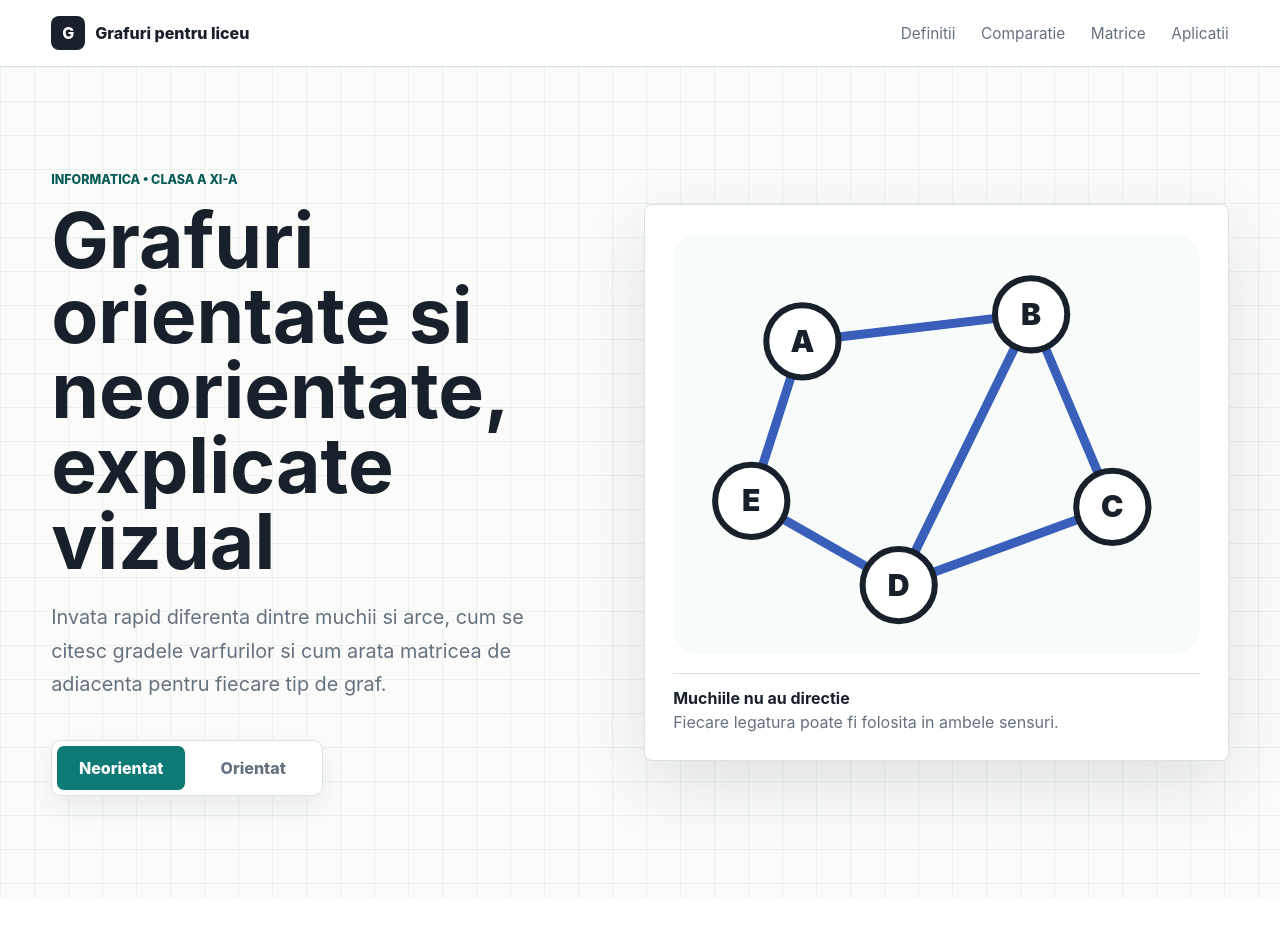
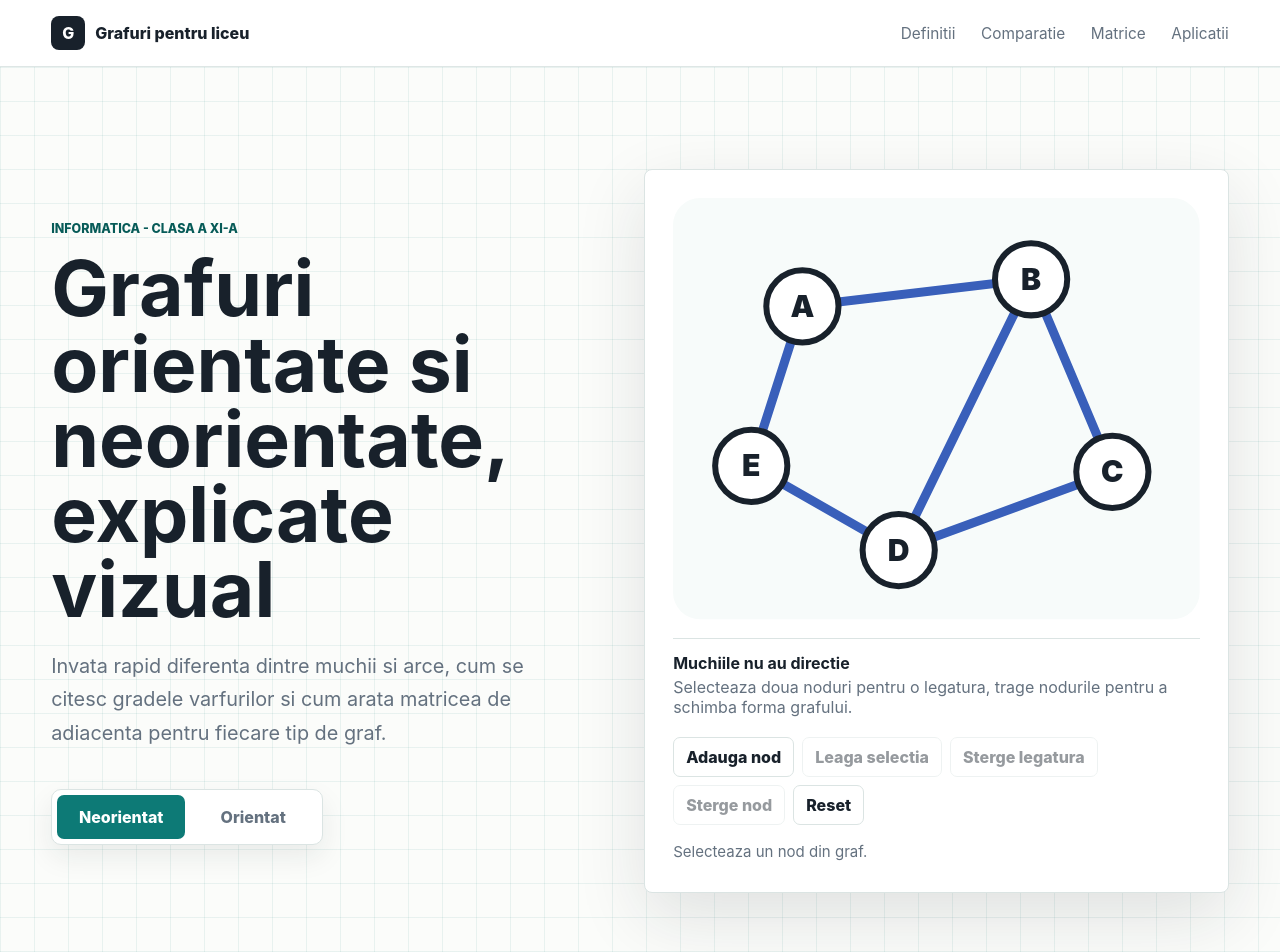
Before and after one commit to GabrielLgc/graf, a React (Vite) app: page / in a window 1280 px wide. Shown: the top 952 px of the page. Built offline with nearby package versions, Linux system fonts and the light colour scheme.

Commit message:
added interactions

```diff
--- a/src/App.jsx
+++ b/src/App.jsx
@@ -1,6 +1,6 @@
-import { useMemo, useState } from "react";
+import { useMemo, useRef, useState } from "react";
 
-const nodes = [
+const initialNodes = [
   { id: "A", x: 86, y: 72 },
   { id: "B", x: 238, y: 54 },
   { id: "C", x: 292, y: 182 },
@@ -25,6 +25,17 @@ const directedEdges = [
   ["E", "A"],
   ["D", "E"]
 ];
+
+const initialGraphs = {
+  undirected: {
+    nodes: initialNodes,
+    edges: undirectedEdges
+  },
+  directed: {
+    nodes: initialNodes,
+    edges: directedEdges
+  }
+};
 
 const lessons = [
   {
@@ -55,12 +66,20 @@ const algorithms = [
   "Problema comis-voiajorului: cauta un traseu scurt care viziteaza fiecare oras o singura data si revine la start."
 ];
 
-function getNode(id) {
+function getNode(nodes, id) {
   return nodes.find((node) => node.id === id);
 }
 
-function Matrix({ mode }) {
-  const edges = mode === "directed" ? directedEdges : undirectedEdges;
+function isSameEdge(edge, nextEdge, mode) {
+  const [from, to] = edge;
+  const [nextFrom, nextTo] = nextEdge;
+  if (mode === "directed") {
+    return from === nextFrom && to === nextTo;
+  }
+  return (from === nextFrom && to === nextTo) || (from === nextTo && to === nextFrom);
+}
+
+function Matrix({ mode, nodes, edges }) {
   const matrix = nodes.map((row) =>
     nodes.map((col) => {
       const forward = edges.some(([from, to]) => from === row.id && to === col.id);
@@ -70,7 +89,11 @@ function Matrix({ mode }) {
   );
 
   return (
-    <div className="matrix" aria-label="Matrice de adiacenta">
+    <div
+      className="matrix"
+      aria-label="Matrice de adiacenta"
+      style={{ gridTemplateColumns: `48px repeat(${nodes.length}, minmax(44px, 1fr))` }}
+    >
       <span className="matrix-corner" />
       {nodes.map((node) => (
         <strong key={`top-${node.id}`}>{node.id}</strong>
@@ -89,11 +112,47 @@ function Matrix({ mode }) {
   );
 }
 
-function GraphDiagram({ mode }) {
-  const edges = mode === "directed" ? directedEdges : undirectedEdges;
+function GraphEditor({ mode, nodes, edges, selectedIds, onSelectNode, onMoveNode }) {
+  const [draggingId, setDraggingId] = useState(null);
+  const svgRef = useRef(null);
+
+  function getPointerPosition(event) {
+    const rect = svgRef.current.getBoundingClientRect();
+    return {
+      x: Math.min(322, Math.max(28, ((event.clientX - rect.left) / rect.width) * 350)),
+      y: Math.min(252, Math.max(28, ((event.clientY - rect.top) / rect.height) * 280))
+    };
+  }
+
+  function handlePointerDown(event, id) {
+    event.currentTarget.setPointerCapture(event.pointerId);
+    setDraggingId(id);
+    onSelectNode(id);
+  }
+
+  function handlePointerMove(event) {
+    if (!draggingId) return;
+    onMoveNode(draggingId, getPointerPosition(event));
+  }
+
+  function handlePointerUp(event) {
+    if (draggingId && event.currentTarget.hasPointerCapture?.(event.pointerId)) {
+      event.currentTarget.releasePointerCapture(event.pointerId);
+    }
+    setDraggingId(null);
+  }
 
   return (
-    <svg viewBox="0 0 350 280" role="img" aria-label={`Exemplu de graf ${mode === "directed" ? "orientat" : "neorientat"}`}>
+    <svg
+      ref={svgRef}
+      className="graph-editor"
+      viewBox="0 0 350 280"
+      role="img"
+      aria-label={`Editor de graf ${mode === "directed" ? "orientat" : "neorientat"}`}
+      onPointerMove={handlePointerMove}
+      onPointerUp={handlePointerUp}
+      onPointerCancel={() => setDraggingId(null)}
+    >
       <defs>
         <marker id="arrow" viewBox="0 0 10 10" refX="8" refY="5" markerWidth="7" markerHeight="7" orient="auto-start-reverse">
           <path d="M 0 0 L 10 5 L 0 10 z" fill="#d54f2a" />
@@ -102,8 +161,9 @@ function GraphDiagram({ mode }) {
       <rect x="0" y="0" width="350" height="280" rx="18" fill="#f7fbfa" />
       <g>
         {edges.map(([from, to]) => {
-          const start = getNode(from);
-          const end = getNode(to);
+          const start = getNode(nodes, from);
+          const end = getNode(nodes, to);
+          if (!start || !end) return null;
           return (
             <line
               key={`${from}-${to}`}
@@ -119,8 +179,18 @@ function GraphDiagram({ mode }) {
       </g>
       <g>
         {nodes.map((node) => (
-          <g key={node.id}>
-            <circle cx={node.x} cy={node.y} r="24" className="node-circle" />
+          <g
+            key={node.id}
+            className="node-control"
+            onPointerDown={(event) => handlePointerDown(event, node.id)}
+            onPointerUp={handlePointerUp}
+          >
+            <circle
+              cx={node.x}
+              cy={node.y}
+              r="24"
+              className={selectedIds.includes(node.id) ? "node-circle selected" : "node-circle"}
+            />
             <text x={node.x} y={node.y + 7} textAnchor="middle" className="node-text">
               {node.id}
             </text>
@@ -131,9 +201,8 @@ function GraphDiagram({ mode }) {
   );
 }
 
-function DegreePanel({ mode }) {
+function DegreePanel({ mode, nodes, edges }) {
   const data = useMemo(() => {
-    const edges = mode === "directed" ? directedEdges : undirectedEdges;
     return nodes.map((node) => {
       if (mode === "undirected") {
         const degree = edges.filter(([a, b]) => a === node.id || b === node.id).length;
@@ -143,7 +212,7 @@ function DegreePanel({ mode }) {
       const incoming = edges.filter(([, to]) => to === node.id).length;
       return { id: node.id, incoming, out };
     });
-  }, [mode]);
+  }, [mode, nodes, edges]);
 
   return (
     <div className="degree-list">
@@ -165,7 +234,100 @@ function DegreePanel({ mode }) {
 
 export default function App() {
   const [mode, setMode] = useState("undirected");
+  const [graphs, setGraphs] = useState(initialGraphs);
+  const [selectedIds, setSelectedIds] = useState([]);
   const isDirected = mode === "directed";
+  const currentGraph = graphs[mode];
+  const selectedEdge = selectedIds.length === 2 ? selectedIds : null;
+  const selectedEdgeExists = selectedEdge
+    ? currentGraph.edges.some((edge) => isSameEdge(edge, selectedEdge, mode))
+    : false;
+
+  function updateCurrentGraph(updater) {
+    setGraphs((current) => ({
+      ...current,
+      [mode]: updater(current[mode])
+    }));
+  }
+
+  function handleModeChange(nextMode) {
+    setMode(nextMode);
+    setSelectedIds([]);
+  }
+
+  function handleSelectNode(id) {
+    setSelectedIds((current) => {
+      if (current.includes(id)) {
+        return current;
+      }
+      return [...current, id].slice(-2);
+    });
+  }
+
+  function handleMoveNode(id, position) {
+    updateCurrentGraph((graph) => ({
+      ...graph,
+      nodes: graph.nodes.map((node) => (node.id === id ? { ...node, ...position } : node))
+    }));
+  }
+
+  function getNextNodeId(nodes) {
+    const alphabet = "ABCDEFGHIJKLMNOPQRSTUVWXYZ".split("");
+    return alphabet.find((letter) => !nodes.some((node) => node.id === letter)) || `N${nodes.length + 1}`;
+  }
+
+  function addNode() {
+    updateCurrentGraph((graph) => {
+      const id = getNextNodeId(graph.nodes);
+      const index = graph.nodes.length;
+      return {
+        ...graph,
+        nodes: [
+          ...graph.nodes,
+          {
+            id,
+            x: 70 + (index % 4) * 72,
+            y: 70 + Math.floor(index / 4) * 74
+          }
+        ]
+      };
+    });
+  }
+
+  function deleteSelection() {
+    if (selectedIds.length === 0) return;
+    updateCurrentGraph((graph) => ({
+      nodes: graph.nodes.filter((node) => !selectedIds.includes(node.id)),
+      edges: graph.edges.filter(([from, to]) => !selectedIds.includes(from) && !selectedIds.includes(to))
+    }));
+    setSelectedIds([]);
+  }
+
+  function toggleEdge(action) {
+    if (!selectedEdge) return;
+    updateCurrentGraph((graph) => {
+      if (action === "remove") {
+        return {
+          ...graph,
+          edges: graph.edges.filter((edge) => !isSameEdge(edge, selectedEdge, mode))
+        };
+      }
+      const exists = graph.edges.some((edge) => isSameEdge(edge, selectedEdge, mode));
+      if (exists) return graph;
+      return {
+        ...graph,
+        edges: [...graph.edges, selectedEdge]
+      };
+    });
+  }
+
+  function resetGraph() {
+    setGraphs((current) => ({
+      ...current,
+      [mode]: initialGraphs[mode]
+    }));
+    setSelectedIds([]);
+  }
 
   return (
     <div className="app">
@@ -185,31 +347,54 @@ export default function App() {
       <main id="top">
         <section className="intro-section">
           <div className="intro-copy">
-            <p className="eyebrow">Informatica • clasa a XI-a</p>
+            <p className="eyebrow">Informatica - clasa a XI-a</p>
             <h1>Grafuri orientate si neorientate, explicate vizual</h1>
             <p>
               Invata rapid diferenta dintre muchii si arce, cum se citesc gradele varfurilor si cum arata matricea de
               adiacenta pentru fiecare tip de graf.
             </p>
             <div className="mode-switch" role="group" aria-label="Alege tipul grafului">
-              <button className={!isDirected ? "selected" : ""} onClick={() => setMode("undirected")} type="button">
+              <button className={!isDirected ? "selected" : ""} onClick={() => handleModeChange("undirected")} type="button">
                 Neorientat
               </button>
-              <button className={isDirected ? "selected" : ""} onClick={() => setMode("directed")} type="button">
+              <button className={isDirected ? "selected" : ""} onClick={() => handleModeChange("directed")} type="button">
                 Orientat
               </button>
             </div>
           </div>
           <div className="graph-panel" aria-live="polite">
-            <GraphDiagram mode={mode} />
+            <GraphEditor
+              mode={mode}
+              nodes={currentGraph.nodes}
+              edges={currentGraph.edges}
+              selectedIds={selectedIds}
+              onSelectNode={handleSelectNode}
+              onMoveNode={handleMoveNode}
+            />
             <div className="graph-caption">
               <strong>{isDirected ? "Arcele au directie" : "Muchiile nu au directie"}</strong>
-              <span>
-                {isDirected
-                  ? "Sagetile arata sensul permis al parcurgerii."
-                  : "Fiecare legatura poate fi folosita in ambele sensuri."}
-              </span>
+              <span>Selecteaza doua noduri pentru o legatura, trage nodurile pentru a schimba forma grafului.</span>
             </div>
+            <div className="graph-actions" aria-label="Instrumente pentru editarea grafului">
+              <button type="button" onClick={addNode}>
+                Adauga nod
+              </button>
+              <button type="button" onClick={() => toggleEdge("add")} disabled={!selectedEdge || selectedEdgeExists}>
+                Leaga selectia
+              </button>
+              <button type="button" onClick={() => toggleEdge("remove")} disabled={!selectedEdgeExists}>
+                Sterge legatura
+              </button>
+              <button type="button" onClick={deleteSelection} disabled={selectedIds.length === 0}>
+                Sterge nod
+              </button>
+              <button type="button" onClick={resetGraph}>
+                Reset
+              </button>
+            </div>
+            <p className="selection-status">
+              {selectedIds.length > 0 ? `Selectat: ${selectedIds.join(", ")}` : "Selecteaza un nod din graf."}
+            </p>
           </div>
         </section>
 
@@ -264,10 +449,10 @@ export default function App() {
             </p>
           </div>
           <div className="matrix-layout">
-            <Matrix mode={mode} />
+            <Matrix mode={mode} nodes={currentGraph.nodes} edges={currentGraph.edges} />
             <div className="info-panel">
               <h3>Gradele varfurilor</h3>
-              <DegreePanel mode={mode} />
+              <DegreePanel mode={mode} nodes={currentGraph.nodes} edges={currentGraph.edges} />
             </div>
           </div>
         </section>
--- a/src/styles.css
+++ b/src/styles.css
@@ -200,6 +200,10 @@ p {
   min-height: 260px;
 }
 
+.graph-editor {
+  touch-action: none;
+}
+
 .edge {
   stroke: var(--blue);
   stroke-width: 6;
@@ -210,16 +214,36 @@ p {
   stroke: var(--coral);
 }
 
+.node-control {
+  cursor: grab;
+}
+
+.node-control:active {
+  cursor: grabbing;
+}
+
 .node-circle {
   fill: var(--surface);
   stroke: var(--ink);
   stroke-width: 4;
+  transition:
+    fill 160ms ease,
+    stroke 160ms ease,
+    stroke-width 160ms ease;
+}
+
+.node-circle.selected {
+  fill: #fff4d6;
+  stroke: var(--amber);
+  stroke-width: 7;
 }
 
 .node-text {
   fill: var(--ink);
   font-size: 20px;
   font-weight: 900;
+  pointer-events: none;
+  user-select: none;
 }
 
 .graph-caption {
@@ -231,6 +255,40 @@ p {
 
 .graph-caption span {
   color: var(--muted);
+}
+
+.graph-actions {
+  display: flex;
+  flex-wrap: wrap;
+  gap: 8px;
+  padding-top: 2px;
+}
+
+.graph-actions button {
+  min-height: 40px;
+  border: 1px solid var(--line);
+  border-radius: 7px;
+  background: var(--surface);
+  color: var(--ink);
+  cursor: pointer;
+  font-weight: 800;
+  padding: 0 12px;
+}
+
+.graph-actions button:hover:not(:disabled) {
+  border-color: var(--teal);
+  color: var(--teal-dark);
+}
+
+.graph-actions button:disabled {
+  cursor: not-allowed;
+  opacity: 0.45;
+}
+
+.selection-status {
+  margin: -4px 0 0;
+  color: var(--muted);
+  font-size: 0.94rem;
 }
 
 .content-band {
@@ -354,9 +412,9 @@ p {
 
 .matrix {
   display: grid;
-  grid-template-columns: 48px repeat(5, minmax(44px, 1fr));
   gap: 8px;
   align-content: start;
+  overflow-x: auto;
   padding: clamp(14px, 2.4vw, 28px);
 }
 
```
